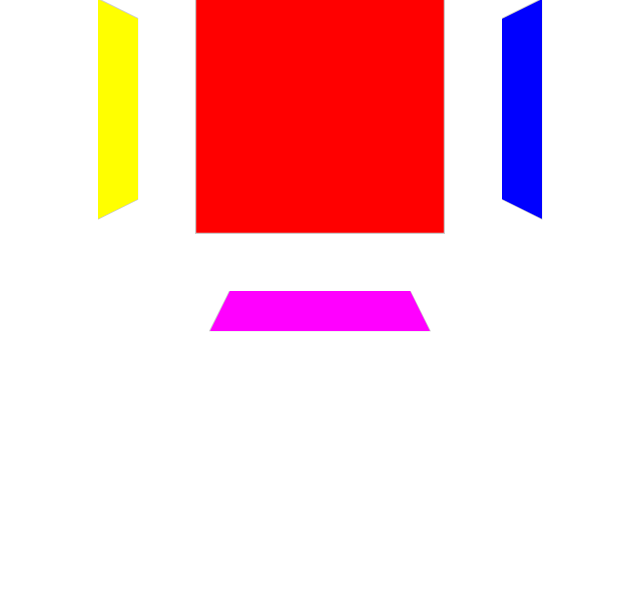
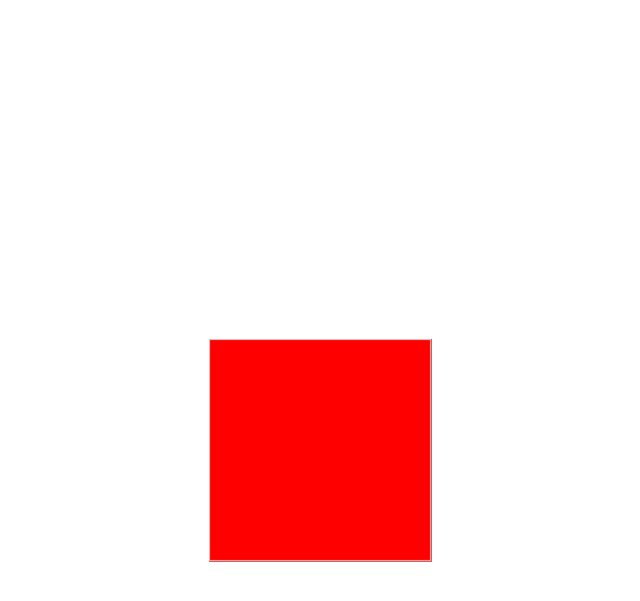
Before and after one commit to micropolla/cus, a Jekyll site: the page heart/futuro/index.html, which Jekyll copies as it is, in a window 1280 px wide. Shown: the top 601 px of the page, without its empty margins (320-960 px from the left). Built offline with Jekyll 4.4.1, drawn with Linux system fonts in a browser that asks for light colours.

Commit message:
Automated update

```diff
--- a/heart/futuro/index.html
+++ b/heart/futuro/index.html
@@ -8,7 +8,10 @@
         width: 200px;
         height: 200px;
         margin: 0 auto;
-        position: relative;
+        position: absolute;
+        top: 50%;
+        left: 50%;
+        transform: translate(-50%, -50%);
         border: 1px solid #ccc;
       }
 
@@ -17,7 +20,7 @@
         width: 100%;
         height: 100%;
         transform-style: preserve-3d;
-        transition: transform 0.2s;
+        transition: transform 0.1s;
         cursor: move;
         user-select: none;
         touch-action: none;
@@ -33,32 +36,32 @@
       }
 
       .front {
-        transform: translateZ(200px);
+        transform: translateZ(100px);
         background-color: #f00;
       }
 
       .back {
-        transform: translateZ(-200px);
+        transform: translateZ(-100px);
         background-color: #0f0;
       }
 
       .left {
-        transform: rotateY(90deg) translateZ(200px);
+        transform: rotateY(90deg) translateZ(100px);
         background-color: #00f;
       }
 
       .right {
-        transform: rotateY(-90deg) translateZ(200px);
+        transform: rotateY(-90deg) translateZ(100px);
         background-color: #ff0;
       }
 
       .top {
-        transform: rotateX(90deg) translateZ(200px);
+        transform: rotateX(90deg) translateZ(100px);
         background-color: #0ff;
       }
 
       .bottom {
-        transform: rotateX(-90deg) translateZ(200px);
+        transform: rotateX(-90deg) translateZ(100px);
         background-color: #f0f;
       }
   </style>
@@ -77,11 +80,11 @@
 
   <script>
     const cube = document.querySelector('.cube');
-    let isDragging = false;
+    const matrix = new DOMMatrix();
+    let rotation = [0, 0];
     let lastX, lastY;
     let initialX, initialY;
-    let rotation = [0, 0];
-    const matrix = new DOMMatrix();
+    let isDragging = false;
 
     cube.addEventListener('mousedown', (e) => {
       isDragging = true;
@@ -102,7 +105,7 @@
         lastY = e.clientY;
         rotation[0] += dy * 0.02;
         rotation[1] += dx * 0.02;
-        matrix.setMatrixValue(`rotateX(${rotation[0]}rad) rotateY(${rotation[1]}rad) translate(${dx}px, ${dy}px)`);
+        matrix.setMatrixValue(`rotateX(${rotation[0]}rad) rotateY(${rotation[1]}rad)`);
         cube.style.transform = matrix.toString();
       }
     });
```
